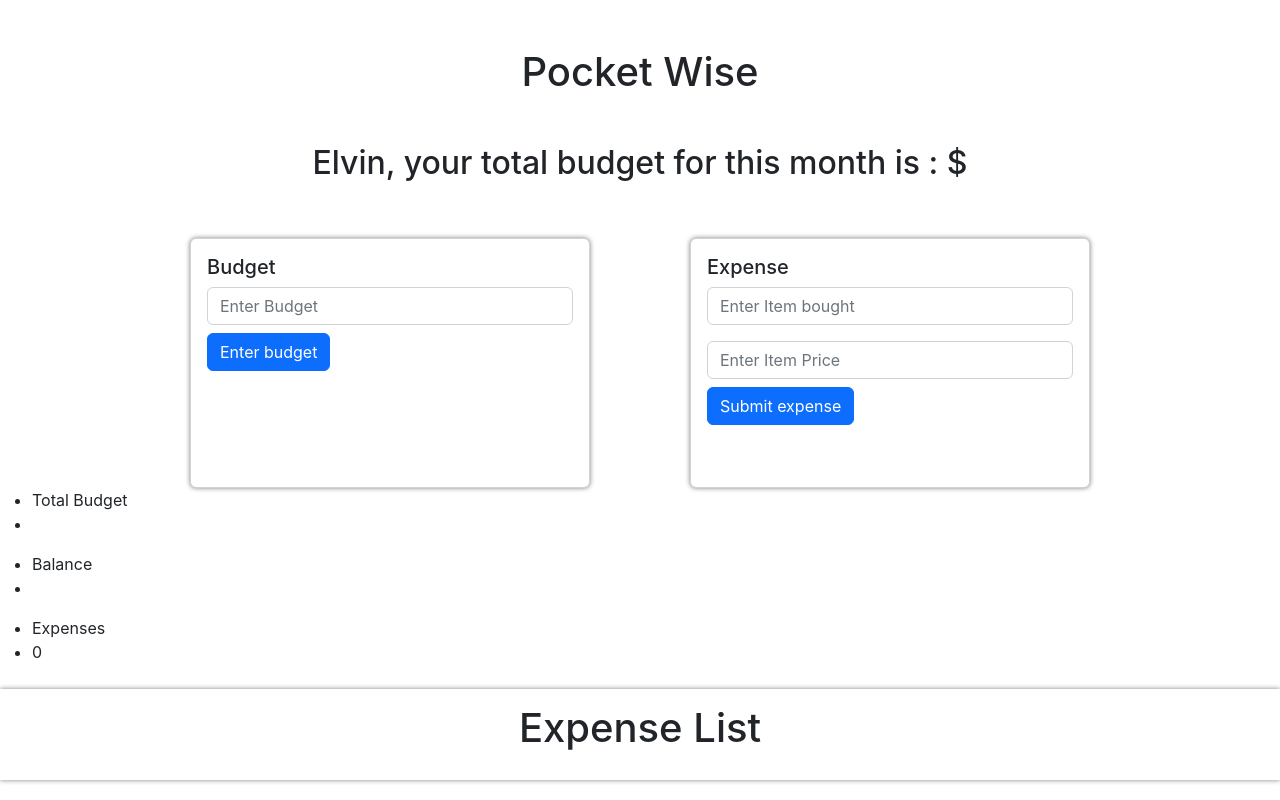
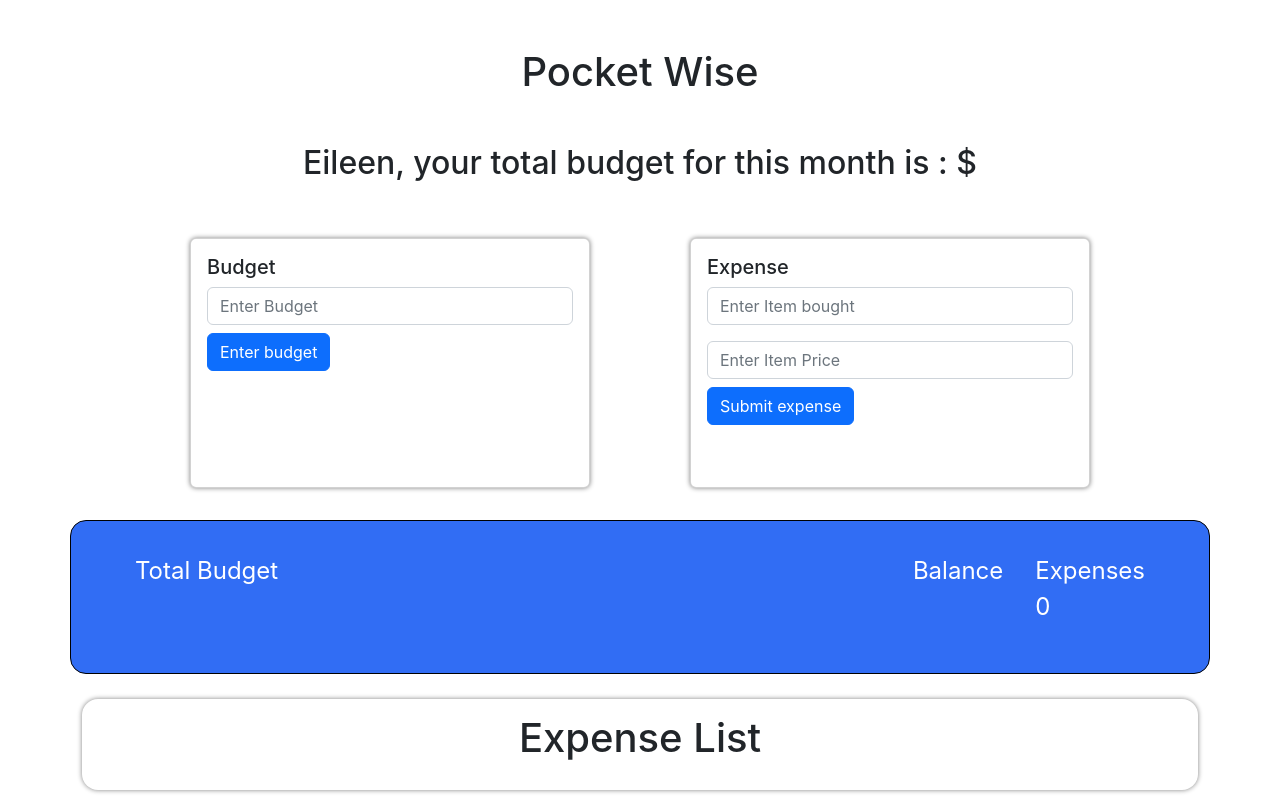
Before and after one commit to ElvinGarciaDev/Pocket-Wise, a React (Create React App) app in the folder client/: page / in a window 1280 px wide. Built offline with nearby package versions, Linux system fonts and the light colour scheme; no server answers.

Commit message:
updated css

```diff
--- a/client/src/App.css
+++ b/client/src/App.css
@@ -13,8 +13,25 @@
 
   box-shadow: 0px 0px 5px gray;
   margin-top: 25px;
+  border-radius: 1rem;
+
 }
 .expenseDiv > h1 {
   text-align: center;
   padding-bottom: 5px;
 }
+
+.budget {
+  border: 1px solid black;
+  padding: 2rem;
+  margin-top: 2rem;
+  background: rgba(49, 109, 244, 1);
+  border-radius: 1rem;
+}
+
+.budget ul {
+  display: flex;
+  list-style: none;
+  color: white;
+  font-size: 1.5rem;
+}
--- a/client/src/App.js
+++ b/client/src/App.js
@@ -12,7 +12,7 @@ function App() {
   const [data, setData] = useState([]);
 
   // Store the budget the user saved to the database
-  const [budget, setBudget] = useState([])
+  const [budget, setBudget] = useState([]);
 
   // Fetch all expenses
   useEffect(() => {
@@ -41,21 +41,16 @@ function App() {
       //   { allExpenses: 150 }
       // ]
 
-
       // use the set methods to set the state for the expenses and budget
       setData(data.data);
-      setBudget(data.budgetData)
-
+      setBudget(data.budgetData);
     }
     fetchData();
-
   }, []);
-
 
   // When someone adds a new expense to the database
   const addExpense = async (expense) => {
-
-    let id = budget[0]._id
+    let id = budget[0]._id;
 
     const res = await fetch(`/expense/${id}`, {
       method: "POST",
@@ -66,20 +61,19 @@ function App() {
     });
 
     const newExpense = await res.json();
-    console.log(newExpense, "heheh")
+    console.log(newExpense, "heheh");
     // The new task that was added will be sent back.
     // We need to set the new task. So take the current tasks state and add the new element added (data)
     setData([...data, newExpense.newExpence]);
 
     // Update the budget so that when someone adds a new expense, it updates the balance. the balance is done in the backend.
-    setBudget(newExpense.budgetData)
+    setBudget(newExpense.budgetData);
   };
 
   // When somone deletes an expense
   const deleteExpense = async (id) => {
-
     // So we know what collection to target. The collection that has the budget and ID
-    let idBudget = budget[0]._id
+    let idBudget = budget[0]._id;
 
     // Use setData to update the state. use the filter method to filter out the expense that was clicked
     setData(data.filter((expense) => expense._id !== id));
@@ -89,13 +83,12 @@ function App() {
       headers: {
         "Content-type": "application/json",
       },
-      body: JSON.stringify({idBudget}),
+      body: JSON.stringify({ idBudget }),
     });
 
-    const dataServer = await res.json()
+    const dataServer = await res.json();
     // Update the budget so that when someone adds a new expense, it updates the balance. the balance is done in the backend.
-    setBudget(dataServer.budgetData)
-
+    setBudget(dataServer.budgetData);
   };
 
   // Add budget
@@ -116,7 +109,7 @@ function App() {
 
   // if the user wants to update the budget
   const updateBudget = async (num) => {
-      let id = budget[0]._id
+    let id = budget[0]._id;
 
     const res = await fetch(`/budget/${id}`, {
       method: "PUT",
@@ -128,50 +121,58 @@ function App() {
 
     const updatedBudget = await res.json();
     // Budget should be an object. We need to store is in an array so we can set it as the state for budget
-      let arr = []
-      arr.push(updatedBudget)
+    let arr = [];
+    arr.push(updatedBudget);
     // The new budget that was added will be sent back.
     // We need to set the new budget. So take the current budget state and add the new element added (data)
     setBudget(arr);
-    }
+  };
 
   return (
     <div>
-      <Header title={"Pocket Wise"} userName={"Elvin"} budget={budget} />
+      <Header title={"Pocket Wise"} userName={"Eileen"} budget={budget} />
 
       <div className="flex">
         {/* We want to have a form that can work for creating a budget for a new user and for also updating the budget if they alreday have a budget
             what I did was use a conditial. if the budget state is empty, it means there is no budget in the database so have the form call a POST
             request when submitted. Else there is a budget, so if the user submitts this form, send a put request */}
-        {budget.length == 0 ? (<AddBudget onAdd={addBudget} innerText={"Enter budget"} />) : (<AddBudget onAdd={updateBudget} innerText={"Update budget"}/>)}
+        {budget.length == 0 ? (
+          <AddBudget onAdd={addBudget} innerText={"Enter budget"} />
+        ) : (
+          <AddBudget onAdd={updateBudget} innerText={"Update budget"} />
+        )}
         <AddExpenses onAdd={addExpense} />
       </div>
 
-      <div>
+      <div className="container budget">
         <ul>
+          <div className="nav-item">
             <li>Total Budget</li>
             <li>{budget.map((item) => item.budget)}</li>
-      </ul>
+          </div>
 
-      <ul>
+          <div className="nav-item second">
             <li>Balance</li>
             <li>{budget.map((item) => item.balance)}</li>
-      </ul>
-
-      <ul>
-        <li>Expenses</li>
-        <li>{budget.map((item) => item.budget) - budget.map((item) => item.balance)}</li>
-      </ul>
-
           </div>
 
+          <div className="nav-item">
+            <li>Expenses</li>
+            <li>
+              {budget.map((item) => item.budget) -
+                budget.map((item) => item.balance)}
+            </li>
+          </div>
+        </ul>
+      </div>
+
+      <div className="container">
         <div className="expenseDiv">
           <h1>Expense List</h1>
-        <Expenses tasks={data} onDelete={deleteExpense}/>
+          <Expenses tasks={data} onDelete={deleteExpense} />
         </div>
-
       </div>
-
+    </div>
   );
 }
 
--- a/client/src/components/Expenses/Expense.css
+++ b/client/src/components/Expenses/Expense.css
@@ -7,7 +7,7 @@
     list-style: none;
     justify-content: flex-end;
     align-items: center;
-    border-left: 5px solid blue;
+    border-left: 5px solid rgba(49, 109, 244, 1);
     width: 50%;
     margin: 10px auto;
 }
```
Lines whose indentation alone changed are shown as unchanged.
